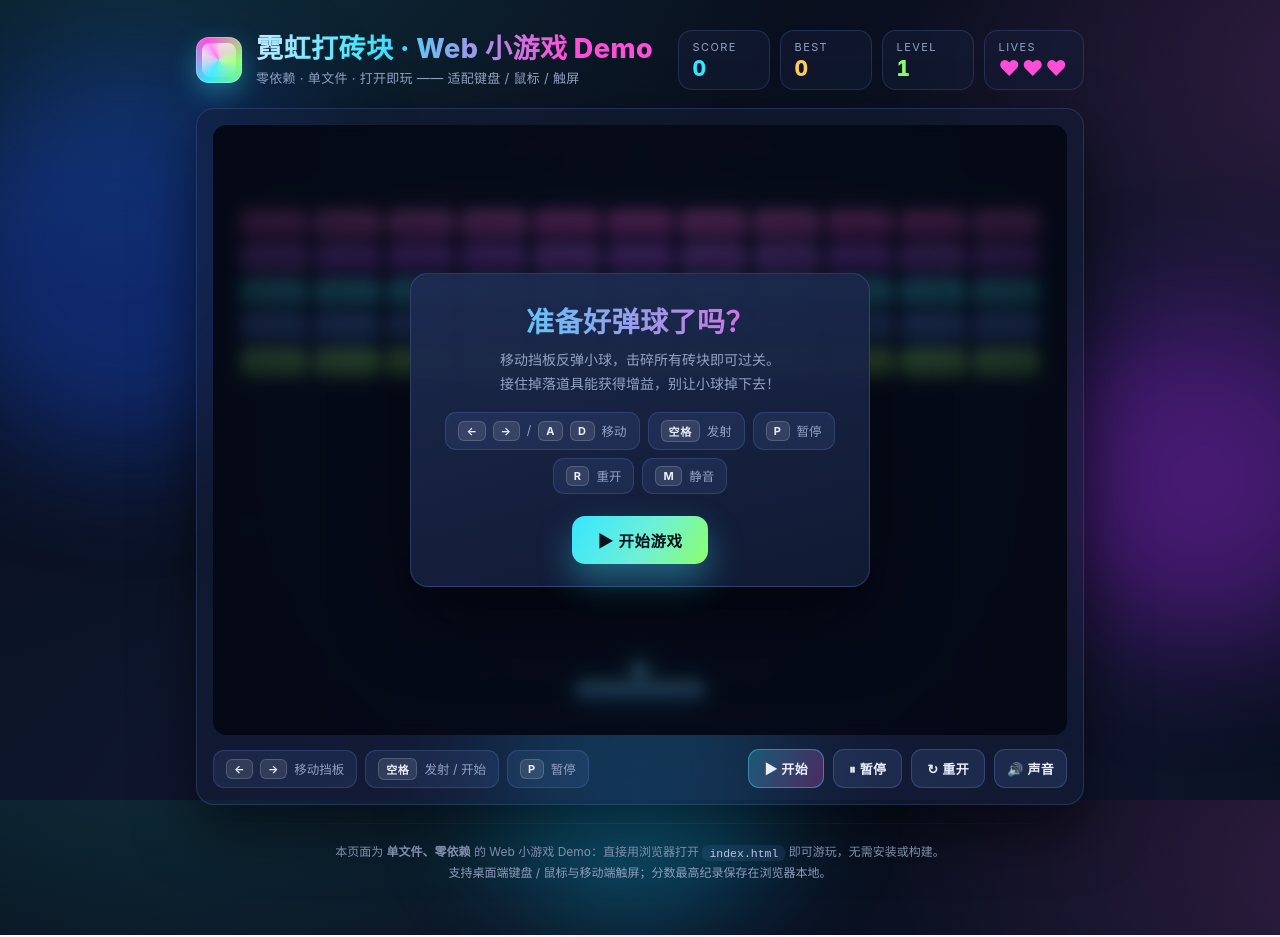
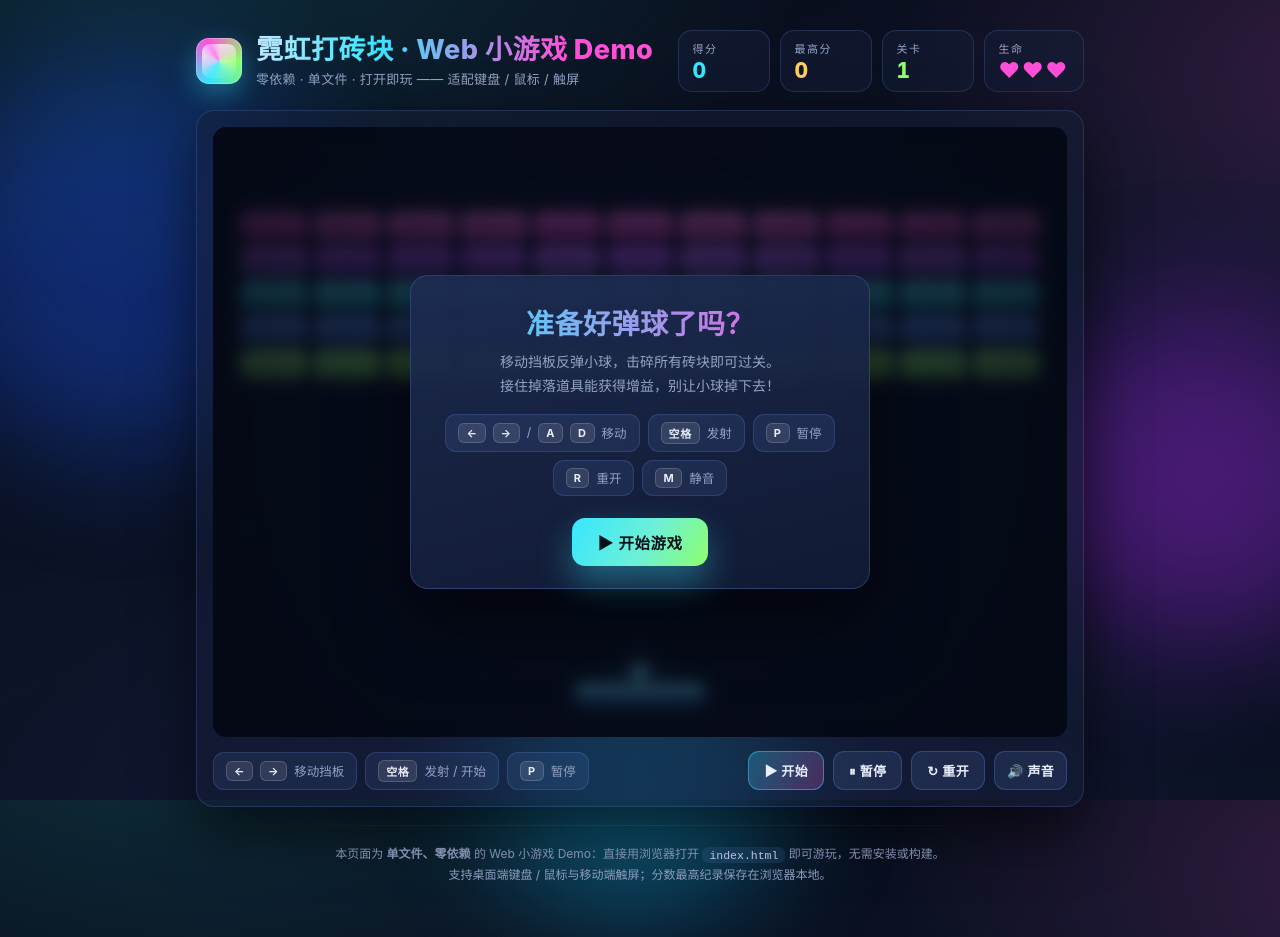
Before and after one commit to lwz1357/agent-core, a plain HTML site: page index.html in a window 1280 px wide. Drawn offline with Linux system fonts and the light colour scheme.

Commit message:
feat: localize score panel labels to Chinese
Per the review request, change the game HUD stat labels from English to
Chinese so the score panel reads 得分 / 最高分 / 关卡 / 生命. Refreshes the
before/after screenshots to match the new labels.

Verified in headless Chrome: zero JS runtime errors; gameplay and state
machine intact (ball breaks bricks, score updates, pause/resume + autostart
work).

```diff
--- a/index.html
+++ b/index.html
@@ -303,10 +303,10 @@
         </div>
       </div>
       <div class="stats" id="stats">
-        <div class="stat score"><span class="k">Score</span><span class="v" id="statScore">0</span></div>
-        <div class="stat best"><span class="k">Best</span><span class="v" id="statBest">0</span></div>
-        <div class="stat level"><span class="k">Level</span><span class="v" id="statLevel">1</span></div>
-        <div class="stat lives"><span class="k">Lives</span><span class="v" id="statLives">♥♥♥</span></div>
+        <div class="stat score"><span class="k">得分</span><span class="v" id="statScore">0</span></div>
+        <div class="stat best"><span class="k">最高分</span><span class="v" id="statBest">0</span></div>
+        <div class="stat level"><span class="k">关卡</span><span class="v" id="statLevel">1</span></div>
+        <div class="stat lives"><span class="k">生命</span><span class="v" id="statLives">♥♥♥</span></div>
       </div>
     </header>
 
```
Also changed, not shown: docs/screenshots/after-action.png, docs/screenshots/after-gameplay.png, docs/screenshots/after-start.png.
